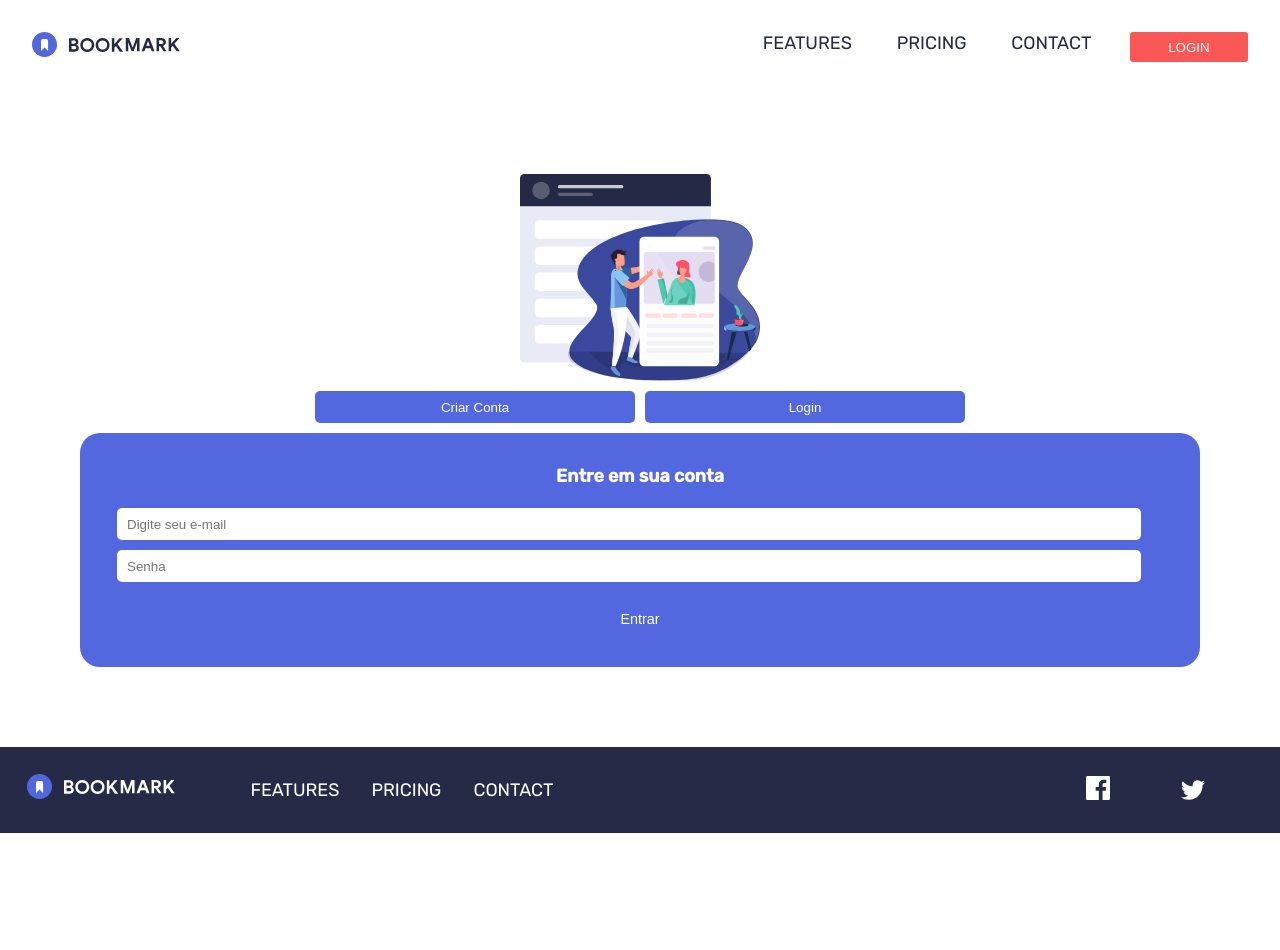
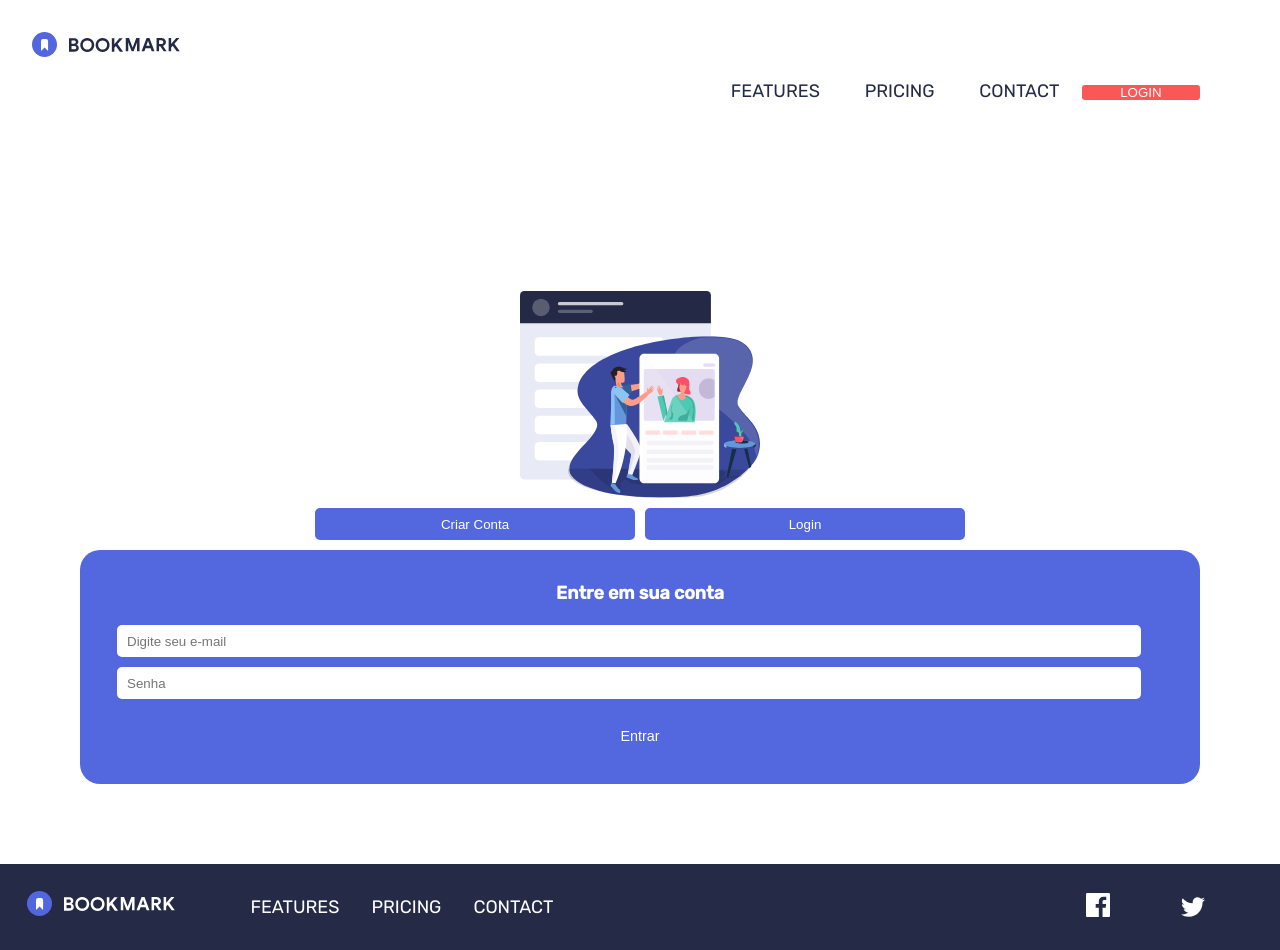
Before and after one commit to techjuliana/Bookmark-landing-page, a React (Create React App) app: page /login in a window 1280 px wide. Before the commit the page ends 833 px from the top, so only its background shows below. Built offline with nearby package versions, Linux system fonts and the light colour scheme.

Commit message:
adicionando design menu mobile

```diff
--- a/src/components/footer/styled.js
+++ b/src/components/footer/styled.js
@@ -32,10 +32,11 @@ export const Conjunto2 = styled.div`
   }
 `;
 
+export const Rede = styled.a``;
+
 export const Logo = styled.img`
   padding: 0.7rem;
   margin-right: 3rem;
-
 `;
 
 export const Rota = styled.p`
@@ -45,7 +46,3 @@ export const Rota = styled.p`
     color: ${(props) => props.theme.Red};
   }
 `;
-
-export const Rede = styled.a`
-
-`;
--- a/src/components/header/index.js
+++ b/src/components/header/index.js
@@ -1,7 +1,8 @@
-import { Container, Logo, Rota, Carrinho, Conjunto, MobileNav } from "./styled";
+import { Container, Logo, Rota, BotaoLogin, Conjunto, Itens,MobileNav, Conjunto2, Rede } from "./styled";
 import Hamburger from "../../assets/images/icon-hamburger.svg";
 import Close from "../../assets/images/icon-close.svg";
-
+import facebook from "./../../assets/images/icon-facebook.svg";
+import twitter from "./../../assets/images/icon-twitter.svg";
 import logo from "./../../assets/images/logo-bookmark.svg";
 import { Link } from "react-router-dom";
 import { useEffect, useState } from "react";
@@ -35,6 +36,7 @@ export default function Header() {
         </button>
       </MobileNav>
       <Conjunto navToggle={navToggle}>
+      <Itens>
         <Link to="/features">
           <Rota>FEATURES</Rota>
         </Link>
@@ -47,11 +49,22 @@ export default function Header() {
           <Rota>CONTACT</Rota>
         </Link>
 
-        <Carrinho>
+        <BotaoLogin>
           <Link to="/login">
             <Rota>LOGIN</Rota>
           </Link>
-        </Carrinho>
+        </BotaoLogin>
+
+        <Conjunto2>
+        <Rede href="https://pt-br.facebook.com/" target="_blank">
+          <Logo src={facebook} alt="logo" />
+        </Rede>
+
+        <Rede href="https://twitter.com/" target="_blank">
+          <Logo src={twitter} alt="logo" />
+        </Rede>
+      </Conjunto2>
+        </Itens>
       </Conjunto>
     </Container>
   );
--- a/src/components/header/styled.js
+++ b/src/components/header/styled.js
@@ -9,6 +9,20 @@ export const Container = styled.nav`
   justify-content: space-between;
 `;
 
+export const Itens = styled.div`
+  margin: 3rem;
+`;
+
+export const Conjunto2 = styled.div`
+  @media (max-width: 800px) {
+    flex-direction: row;
+    align-items: center;
+    padding-left: 10rem;
+  }
+`;
+
+export const Rede = styled.a``;
+
 export const Conjunto = styled.div`
   display: flex;
   flex-direction: row;
@@ -16,6 +30,7 @@ export const Conjunto = styled.div`
     flex-direction: column;
     background-color: hsla(229, 31%, 21%, 0.951);
     position: absolute;
+    z-index: 20;
     top: 0;
     right: 0;
     left: 0;
@@ -31,26 +46,35 @@ export const Logo = styled.img`
 export const Rota = styled.text`
   margin: 1.4rem;
   @media (max-width: 800px) {
-    text-align:center;
     color: ${(props) => props.theme.White};
     margin: 4rem;
     display: flex;
+    border-top: 1px solid ${(props) => props.theme.Grayish};
+    padding: 20px 0;
+    font-size: 1.3rem;
+    letter-spacing: 2px;
   }
   :hover {
     color: ${(props) => props.theme.Red};
   }
 `;
 
-export const Carrinho = styled.button`
+export const BotaoLogin = styled.button`
   padding-left: 1rem;
   padding-right: 1rem;
-  margin-left: 1rem;
   color: ${(props) => props.theme.White};
   background: ${(props) => props.theme.Red};
   :hover {
     background: ${(props) => props.theme.White};
     border: 2px solid ${(props) => props.theme.Red};
     color: ${(props) => props.theme.Red};
+  }
+  @media screen and (max-width: 800px) {
+    background: transparent;
+    :hover {
+      border: none;
+      background: none;
+    }
   }
 `;
 
```
